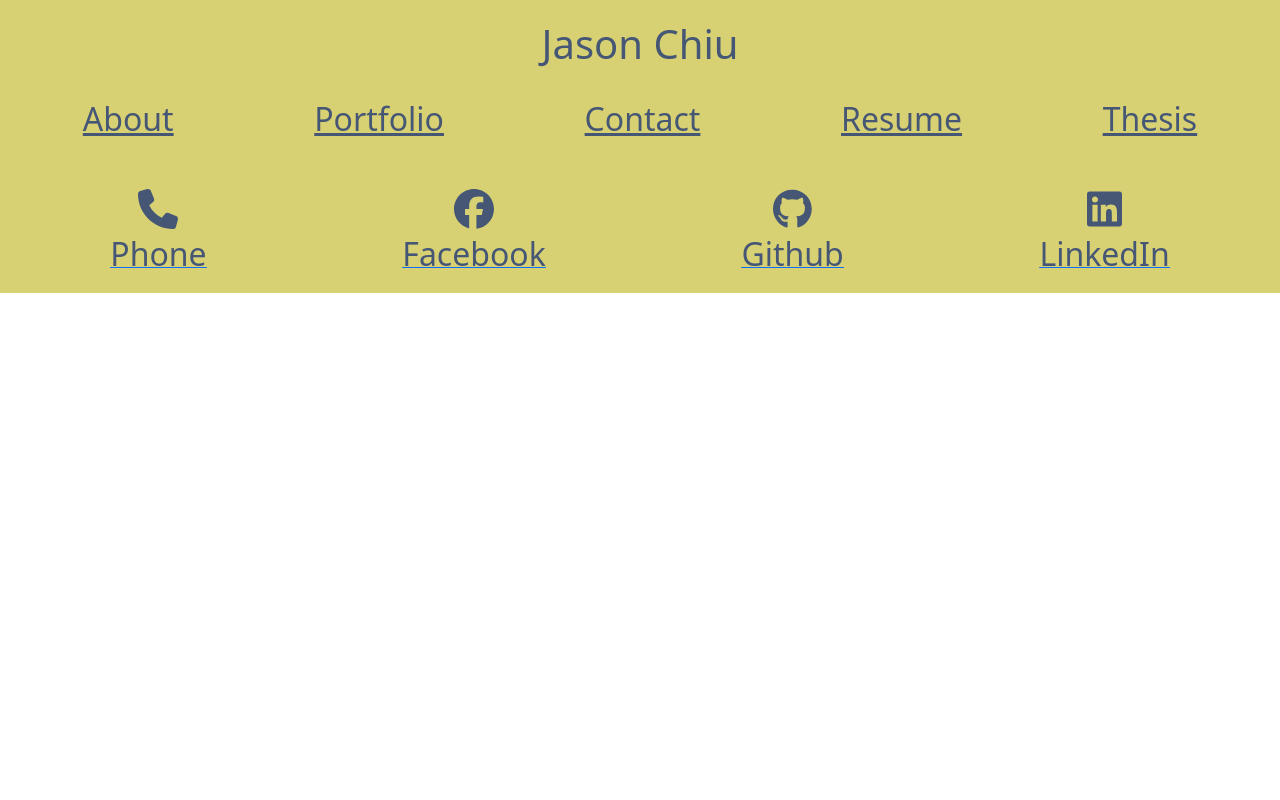
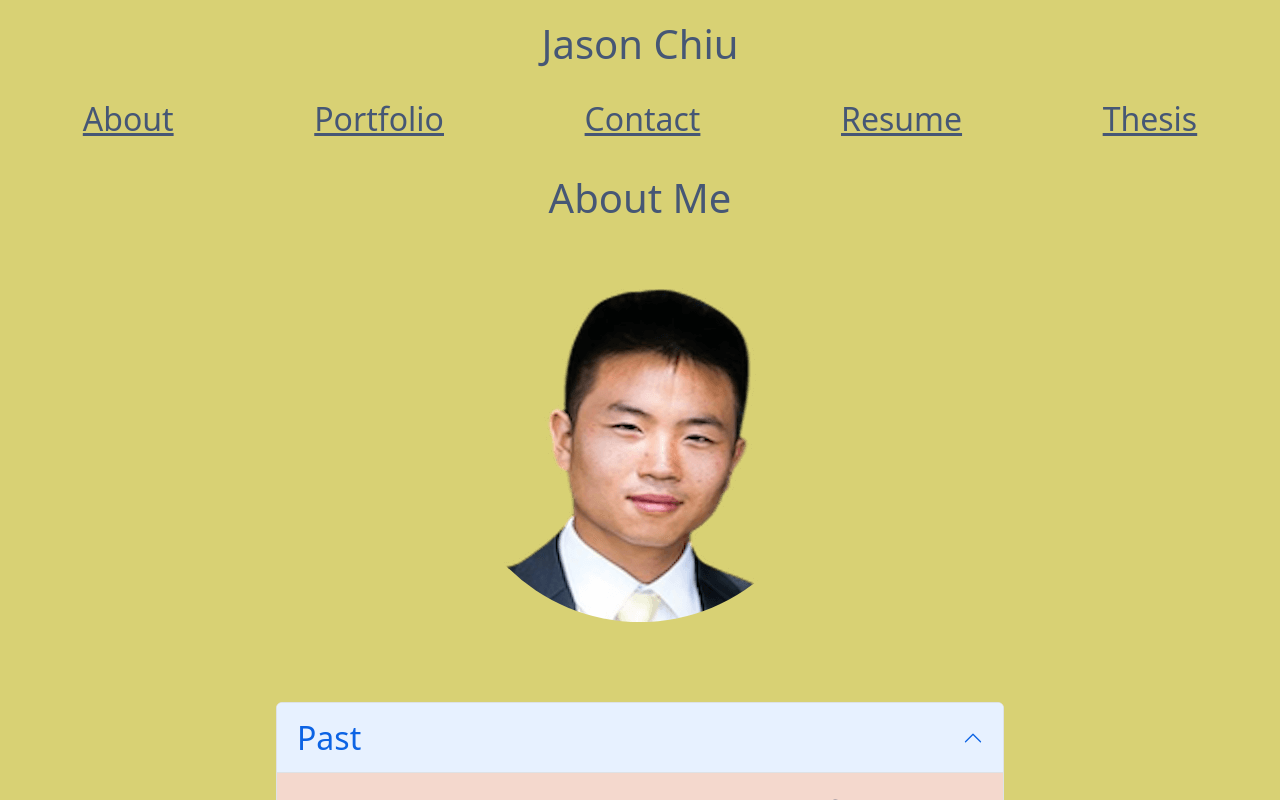
Before and after one commit to jason1chiu/react-portfolio, a React (Create React App) app: page / in a window 1280 px wide. Shown: the top 800 px of the page. Built offline with nearby package versions, Linux system fonts and the light colour scheme.

Commit message:
Prepare to deploy to GitHub Pages

```diff
--- a/src/App.js
+++ b/src/App.js
@@ -16,11 +16,11 @@ const styles = {
 
 function App() {
   return (
-    <Router>
+    <Router basename={process.env.PUBLIC_URL}>
       <div className="App" style={styles}>
         <Header />
         <Routes>
-          <Route exact path="/react-portfolio" component={AboutMe} />
+          <Route index path="/" element={<AboutMe />} />
           <Route path="/portfolio" element={<Portfolio />} />
           <Route path="/contact" element={<Contact />} />
           <Route path="/resume" element={<Resume />} />
```
Also changed, not shown: 7 other files (tests, documents, lock files or other folders).
